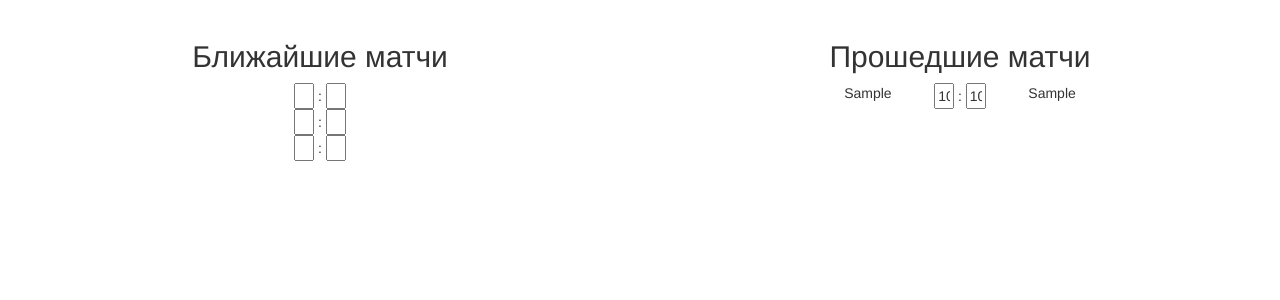
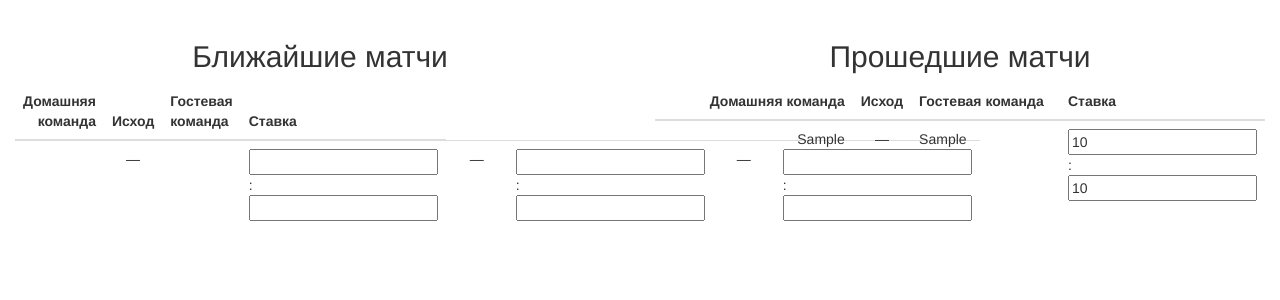
Before and after one commit to iShaVas/Toto, a Flask app: template templates/home.html in a window 1280 px wide. Shown: the part 50-350 px from the top of the page. Run offline with Flask 2, Linux system fonts and the light colour scheme; data comes from the database, SQL or seed files in the repository; tables that the repository leaves empty hold one stand-in row (values such as "Sample post"); the template is opened without the code that fills it: values that come from a table or form of the project are taken from there, most other values are stand-ins (such as "Sample title", 1, 10 or a date in 2020); parts of the project's set-up code (start-up, migrations or seed data) failed here and were passed over; some libraries are stand-ins or nearby versions.

Commit message:
addmatch update; home

```diff
--- /dev/null
+++ b/server/dao/user_dao.py
@@ -0,0 +1,11 @@
+from server import models, db
+from server.models import User
+
+
+def register_user(first_name, last_name, email, nickname, password):
+    user = models.User(nickname=nickname, email=email, first_name=first_name, last_name=last_name, password=password)
+    db.session.add(user)
+    db.session.commit()
+
+def get_user_by_nickname(nickname):
+    return User.query.filter(User.nickname==nickname).first()
--- a/server/user_dao.py
+++ /dev/null
@@ -1,11 +0,0 @@
-from server import models, db
-from server.models import User
-
-
-def register_user(first_name, last_name, email, nickname, password):
-    user = models.User(nickname=nickname, email=email, first_name=first_name, last_name=last_name, password=password)
-    db.session.add(user)
-    db.session.commit()
-
-def get_user_by_nickname(nickname):
-    return User.query.filter(User.nickname==nickname).first()
--- a/server/views.py
+++ b/server/views.py
@@ -1,20 +1,18 @@
 import datetime
-import json
+import re
 
 import flask_login
-import re
+from flask import render_template, redirect, url_for, jsonify
+from flask import request
+from flask_login import logout_user, current_user, login_required
+from server.dao.match_dao import add_match, get_nearest_matches_and_bets_by_user, get_past_matches_and_bets_by_user
 
-
+from server import app, login_manager
 from server.dao.bet_dao import add_new_bet
+from server.dao.user_dao import register_user, get_user_by_nickname
+from server.forms import LoginForm
 from server.forms import RegistrationForm, AddMatchForm
-from server.match_dao import add_match, get_nearest_matches_and_bets_by_user, get_past_matches_and_bets_by_user
-from server.user_dao import register_user, get_user_by_nickname
-from flask import render_template, redirect, url_for, jsonify
-from flask_login import logout_user, current_user, login_required
-from flask import request
-from server import app, db, login_manager
-from server.forms import LoginForm
-from server.models import User, UserPoint
+from server.models import User
 
 
 @login_manager.user_loader
@@ -78,17 +76,20 @@ def admin():
     form = AddMatchForm()
     if form.is_submitted():
         if form.add_match_area.data != '':
-            r = re.search('(\d\d:\d\d)\s+\"([\w\d\s]+)\"\s+-\s+\"([\w\d\s]+)\"', form.add_match_area.data)
-            if r is not None:
-                home_team = r.group(2)
-                away_team = r.group(3)
-                time = r.group(1)
-                date = datetime.datetime.strptime(form.date_start.data, '%Y-%m-%d')
-                time = datetime.datetime.strptime(time, '%H:%M')
-                date = date.replace(hour=time.hour, minute=time.minute)
-                date = date - datetime.timedelta(hours=form.timezone.data)
-                add_match(form.tournament.data, home_team, away_team, date)
-                return redirect('/admin')
+            strings = form.add_match_area.data.split("\r\n")
+            for string in strings:
+                if string != '':
+                    r = re.search('(\d\d:\d\d)\s+\"([\w\d\s]+)\"\s+-\s+\"([\w\d\s]+)\"', string)
+                    if r is not None:
+                        home_team = r.group(2)
+                        away_team = r.group(3)
+                        time = r.group(1)
+                        date = datetime.datetime.strptime(form.date_start.data, '%Y-%m-%d')
+                        time = datetime.datetime.strptime(time, '%H:%M')
+                        date = date.replace(hour=time.hour, minute=time.minute)
+                        date = date - datetime.timedelta(hours=form.timezone.data)
+                        add_match(form.tournament.data, home_team, away_team, date)
+            return redirect('/admin')
         if form.validate():
             date = datetime.datetime.strptime(form.date_start.data, '%Y-%m-%d')
             time = datetime.datetime.strptime(form.time_start.data, '%H:%M')
--- a/templates/home.html
+++ b/templates/home.html
@@ -7,20 +7,9 @@
     <script src="/static/libs/bootstrap/js/bootstrap.js"></script>
     <link rel="stylesheet" type="text/css" href="/static/libs/bootstrap/css/bootstrap.css">
     <link rel="stylesheet" href="/static/css/header.css">
+    <link rel="stylesheet" href="/static/css/home.css">
 
     <title>Home</title>
-
-    <!-- TODO: move it to .css -->
-    <style>
-        .team-score-input{
-            width: 20px;
-            text-align: center;
-        }
-        .match-score-column{
-            white-space: nowrap;
-            padding: 0px;
-        }
-    </style>
 </head>
 
 <body>
@@ -29,32 +18,72 @@
         <div class="row">
             <div class="col-lg-6 col-md-12 text-center">
                 <div class="row"><h2>Ближайшие матчи</h2></div>
+            <table class="table table-hover">
+               <colgroup>
+                    <col class="col-md-4">
+                    <col class="col-md-1">
+                    <col class="col-md-3">
+                    <col class="col-md-4">
+                </colgroup>
+                <thead>
+                    <tr>
+                        <th class="text-right">Домашняя команда</th>
+                        <th class="text-center">Исход</th>
+                        <th>Гостевая команда</th>
+                        <th class="text-left">Ставка</th>
+                    </tr>
+                </thead>
+                <tbody>
+                    <tr>
                         {% for match in matches %}
-                <div class="row">
-                    <div class="col-xs-5 text-right"><p>{{match.Match.home_team}}</p></div>
-                    <div class="col-xs-2 text-center match-score-column">
-                        <input class="team-score-input" value="{{match.Bet.home_team_score}}" data-match-id="{{match.Match.id}}" id="match_{{match.Match.id}}_home"/>
+                        <td><div class="text-right"><p>{{match.Match.home_team}}</p></div></td>
+                        <td><div class="text-center">&mdash;</div></td>
+                        <td><div class="text-left"><p>{{match.Match.away_team}}</p></div></td>
+                        <td><div class="text-left match-score-column">
+                            <input class="team-score-input" value="{{match.Bet.home_team_score}}"
+                               data-match-id="{{match.Match.id}}" id="match_{{match.Match.id}}_home"/>
                                 <span>:</span>
-                        <input class="team-score-input" value="{{match.Bet.away_team_score}}" data-match-id="{{match.Match.id}}" id="match_{{match.Match.id}}_away"/>
-                    </div>
-                    <div class="col-xs-5 text-left"><p>{{match.Match.away_team}}</p></div>
-                </div>
+                            <input class="team-score-input" value="{{match.Bet.away_team_score}}"
+                               data-match-id="{{match.Match.id}}" id="match_{{match.Match.id}}_away"/>
+                        </div></td>
                         {% endfor %}
+                    </tr>
+            </tbody>
+        </table>
             </div>
 
             <div class="col-lg-6 col-md-12 text-center">
                 <div class="row"><h2>Прошедшие матчи</h2></div>
+                <table class="table table-hover">
+                <colgroup>
+                    <col class="col-md-4">
+                    <col class="col-md-1">
+                    <col class="col-md-3">
+                    <col class="col-md-4">
+                </colgroup>
+                <thead>
+                    <tr>
+                        <th class="text-right">Домашняя команда</th>
+                        <th class="text-center">Исход</th>
+                        <th>Гостевая команда</th>
+                        <th class="text-left">Ставка</th>
+                    </tr>
+                </thead>
+                <tbody>
                     {% for match in past_matches %}
-                <div class="row">
-                    <div class="col-xs-5 text-right"><p>{{match.Match.home_team}}</p></div>
-                    <div class="col-xs-2 text-center match-score-column">
+                    <tr>
+                        <td><div class="text-right"><p>{{match.Match.home_team}}</p></div></td>
+                        <td><div class="text-center">&mdash;</div></td>
+                        <td><div class="text-left"><p>{{match.Match.away_team}}</p></div></td>
+                        <td><div class="text-left match-score-column">
                                 <input class="team-score-input" value="{{match.Bet.home_team_score}}"/>
                                     <span>:</span>
                                 <input class="team-score-input" value="{{match.Bet.away_team_score}}"/>
-                    </div>
-                    <div class="col-xs-5 text-left"><p>{{match.Match.away_team}}</p></div>
-                </div>
+                        </div></td>
+                    </tr>
                     {% endfor %}
+                </tbody>
+                </table>
             </div>
         </div>
     </div>
```
Also changed, not shown: static/css/admin.css (added, +34 -0 lines), templates/admin.html (+56 -4 lines), server/dao/__init__.py (added), server/dao/match_dao.py (line endings or trailing spaces). Lines whose indentation alone changed are shown as unchanged.
